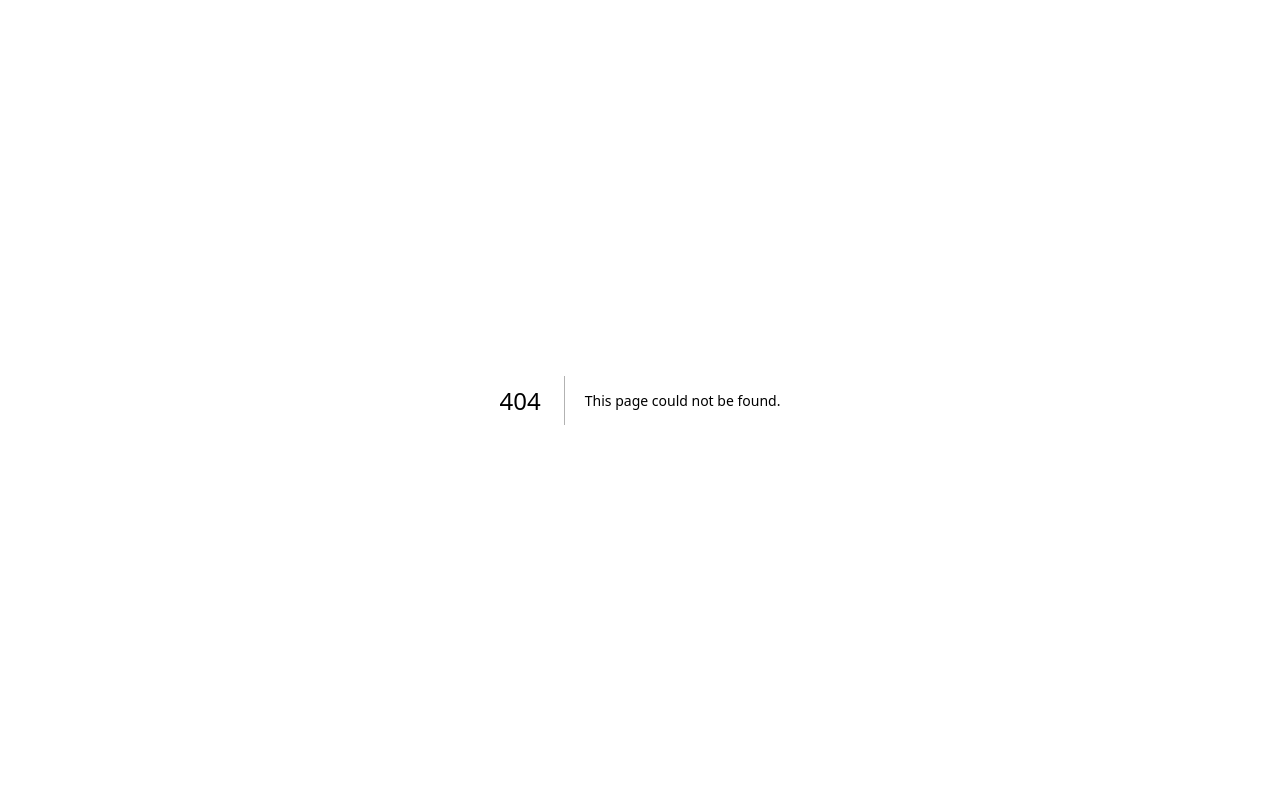
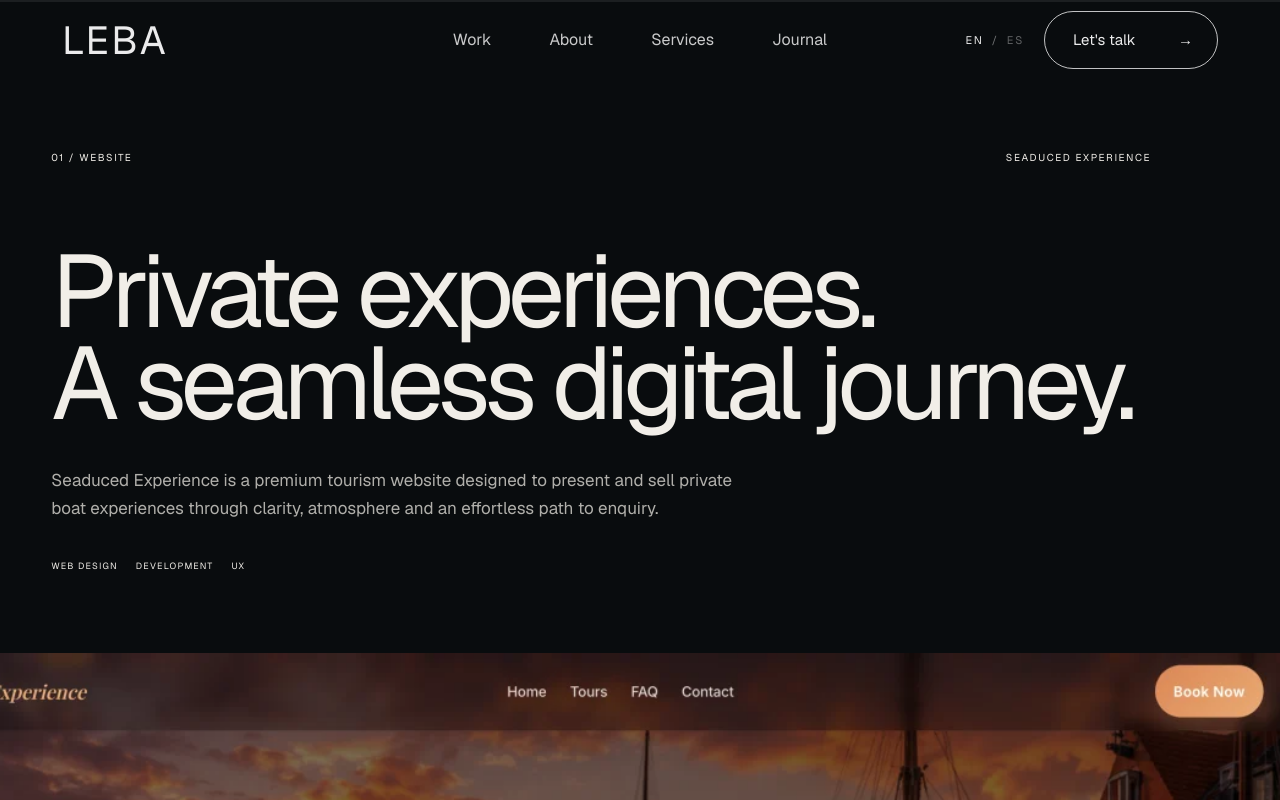
Before and after one commit to NicolasLlanos8799/weareleba, a Next.js app: page /work/seaduced-experience in a window 1280 px wide. Before the commit this address had no page. Shown: the top 800 px of the page. Built offline with nearby package versions, Linux system fonts and the light colour scheme.

Commit message:
Add Seaduced Experience project page

```diff
--- /dev/null
+++ b/app/work/seaduced-experience/page.tsx
@@ -0,0 +1,16 @@
+import { LanguageProvider } from "@/components/i18n/LanguageProvider";
+import { SiteHeader } from "@/components/layout/SiteHeader";
+import { SiteFooter } from "@/components/layout/SiteFooter";
+import { ScrollMotion } from "@/components/system/ScrollMotion";
+import { SeaducedExperienceCase } from "@/components/sections/SeaducedExperienceCase";
+
+export default function SeaducedExperiencePage() {
+  return (
+    <LanguageProvider>
+      <ScrollMotion />
+      <SiteHeader />
+      <SeaducedExperienceCase />
+      <SiteFooter />
+    </LanguageProvider>
+  );
+}
```
